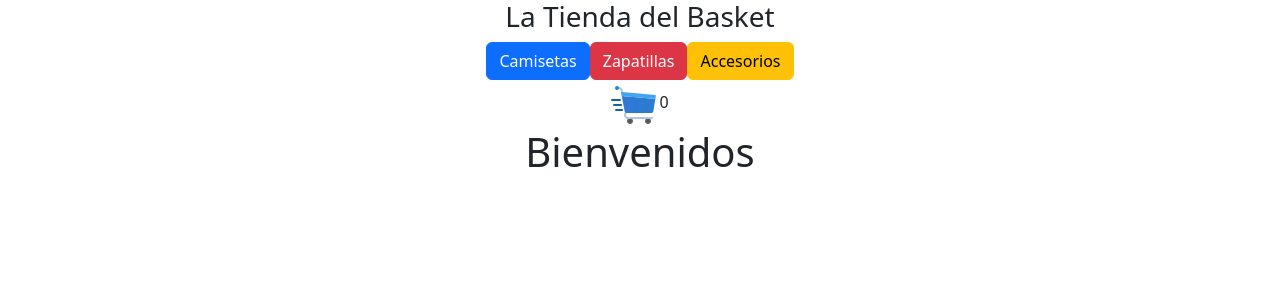
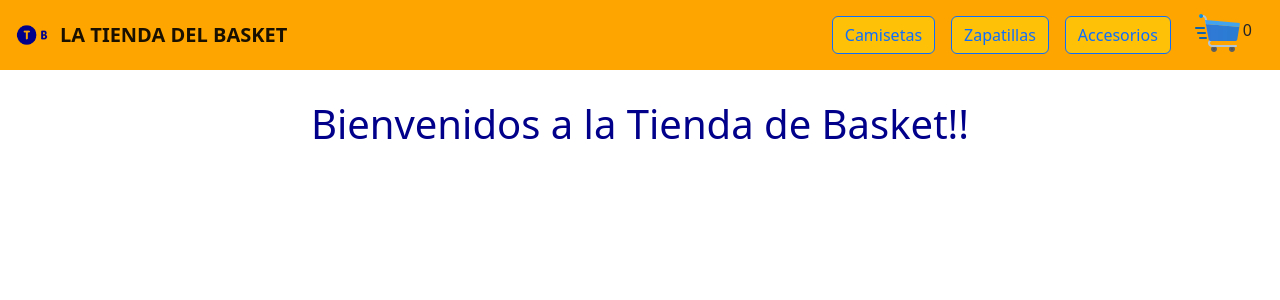
Before and after one commit to JacoboLerner/PreEntrega1React_Lerner, a React (Create React App) app: page / in a window 1280 px wide. Shown: the top 300 px of the page. Built offline with nearby package versions, Linux system fonts and the light colour scheme.

Commit message:
actualizacion para primer pre-entrega

```diff
--- a/src/App.css
+++ /dev/null
@@ -1,38 +0,0 @@
-.App {
-  text-align: center;
-}
-
-.App-logo {
-  height: 40vmin;
-  pointer-events: none;
-}
-
-@media (prefers-reduced-motion: no-preference) {
-  .App-logo {
-    animation: App-logo-spin infinite 10s linear;
-  }
-}
-
-.App-header {
-  background-color: #282c34;
-  min-height: 100vh;
-  display: flex;
-  flex-direction: column;
-  align-items: center;
-  justify-content: center;
-  font-size: calc(10px + 2vmin);
-  color: white;
-}
-
-.App-link {
-  color: #61dafb;
-}
-
-@keyframes App-logo-spin {
-  from {
-    transform: rotate(0deg);
-  }
-  to {
-    transform: rotate(360deg);
-  }
-}
--- a/src/App.js
+++ b/src/App.js
@@ -1,5 +1,4 @@
 
-import './App.css';
 import Navbar from './components/NavBar/NavBar';
 import ItemListContainer from './components/ItemListContainer/ItemListContainer';
 
@@ -7,7 +6,7 @@ function App() {
   return (
     <div className="App">
       <Navbar/>
-      <ItemListContainer greeting={"Bienvenidos"}/>
+      <ItemListContainer greeting={"Bienvenidos a la Tienda de Basket!!"}/>
     </div>
   );
 }
--- /dev/null
+++ b/src/components/ItemListContainer/ItemListContainer.css
@@ -0,0 +1,5 @@
+.listTitulo{
+    padding-top: 30px;
+    color:  #00008B;
+
+}
--- a/src/components/ItemListContainer/ItemListContainer.js
+++ b/src/components/ItemListContainer/ItemListContainer.js
@@ -1,7 +1,9 @@
+import "./ItemListContainer.css"
+
 const ItemListContainer = ({greeting})=> {
     return (
         <div>
-            <h1>{greeting}</h1>
+            <h1 className="listTitulo d-flex justify-content-center">{greeting}</h1>
         </div>
     )
 }
--- /dev/null
+++ b/src/components/NavBar/NavBar.css
@@ -0,0 +1,7 @@
+.navegador{
+    background-color: orange;
+}
+
+.titulo{
+    color: #00008B;
+}
--- a/src/components/NavBar/NavBar.js
+++ b/src/components/NavBar/NavBar.js
@@ -1,15 +1,38 @@
 import CartWidget from "../CartWidget/CartWidget"
+import logo2 from "./assets/logo2.png"
+import './NavBar.css';
+
+let botone ={
+    type :"button" ,
+    className :"btn  btn-outline-primary btn-warning"
+}
 
 const Navbar =()=>{
     return(
-        <nav>
-            <h3>La Tienda del Basket</h3>
-            <div>
-                <button type="button" className="btn btn-primary">Camisetas</button>
-                <button type="button" className="btn btn-danger">Zapatillas</button>
-                <button type="button" className="btn btn-warning">Accesorios</button>
+        <nav className="navbar navbar-expand-lg bg-body-tertiary navegador">
+            <div className="container-fluid">
+                <img src={logo2} alt="Logo" width="40" height="24" className="d-inline-block align-text-top"/>
+                <a className="navbar-brand bg-body-tertiary p-2 text-uppercase fw-bolder titulo" href="#">La Tienda del Basket</a>
+                <button className="navbar-toggler" type="button" data-bs-toggle="collapse" data-bs-target="#navbarNav" aria-controls="navbarNav" aria-expanded="true" aria-label="Toggle navigation">
+                <span className="navbar-toggler-icon"></span>
+                </button>
+                <div className="collapse navbar-collapse d-flex justify-content-end align-items-center" id="navbarNav" >
+                    <ul className="navbar-nav ">
+                        <li className="nav-item p-2 ">
+                            <button {...botone} >Camisetas</button>
+                        </li>
+                        <li className="nav-item p-2">
+                            <button {...botone}>Zapatillas</button>
+                        </li>
+                        <li className="nav-item p-2">
+                            <button {...botone}>Accesorios</button>
+                        </li>
+                        <li className="nav-item px-3">
+                            <CartWidget/>
+                        </li>
+                    </ul>
+                </div>
             </div>
-            <CartWidget/>
         </nav>
     )
 }
--- a/src/index.css
+++ /dev/null
@@ -1,13 +0,0 @@
-body {
-  margin: 0;
-  font-family: -apple-system, BlinkMacSystemFont, 'Segoe UI', 'Roboto', 'Oxygen',
-    'Ubuntu', 'Cantarell', 'Fira Sans', 'Droid Sans', 'Helvetica Neue',
-    sans-serif;
-  -webkit-font-smoothing: antialiased;
-  -moz-osx-font-smoothing: grayscale;
-}
-
-code {
-  font-family: source-code-pro, Menlo, Monaco, Consolas, 'Courier New',
-    monospace;
-}
--- a/src/index.js
+++ b/src/index.js
@@ -1,8 +1,8 @@
 import React from 'react';
 import ReactDOM from 'react-dom/client';
-import './index.css';
 import App from './App';
 import 'bootstrap/dist/css/bootstrap.css';
+
 
 const root = ReactDOM.createRoot(document.getElementById('root'));
 root.render(
```
Also changed, not shown: src/components/NavBar/assets/logo2.png (added).
